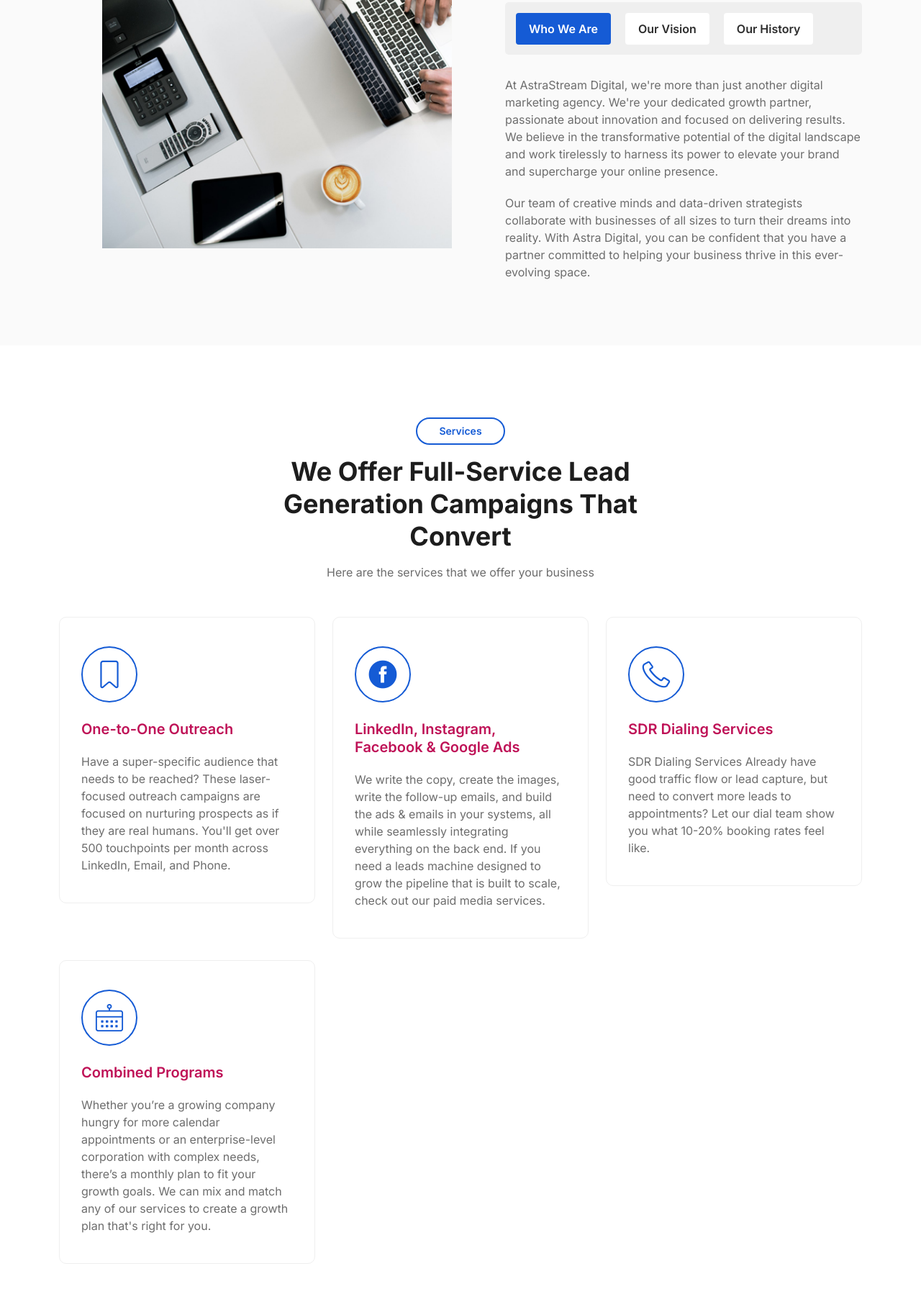
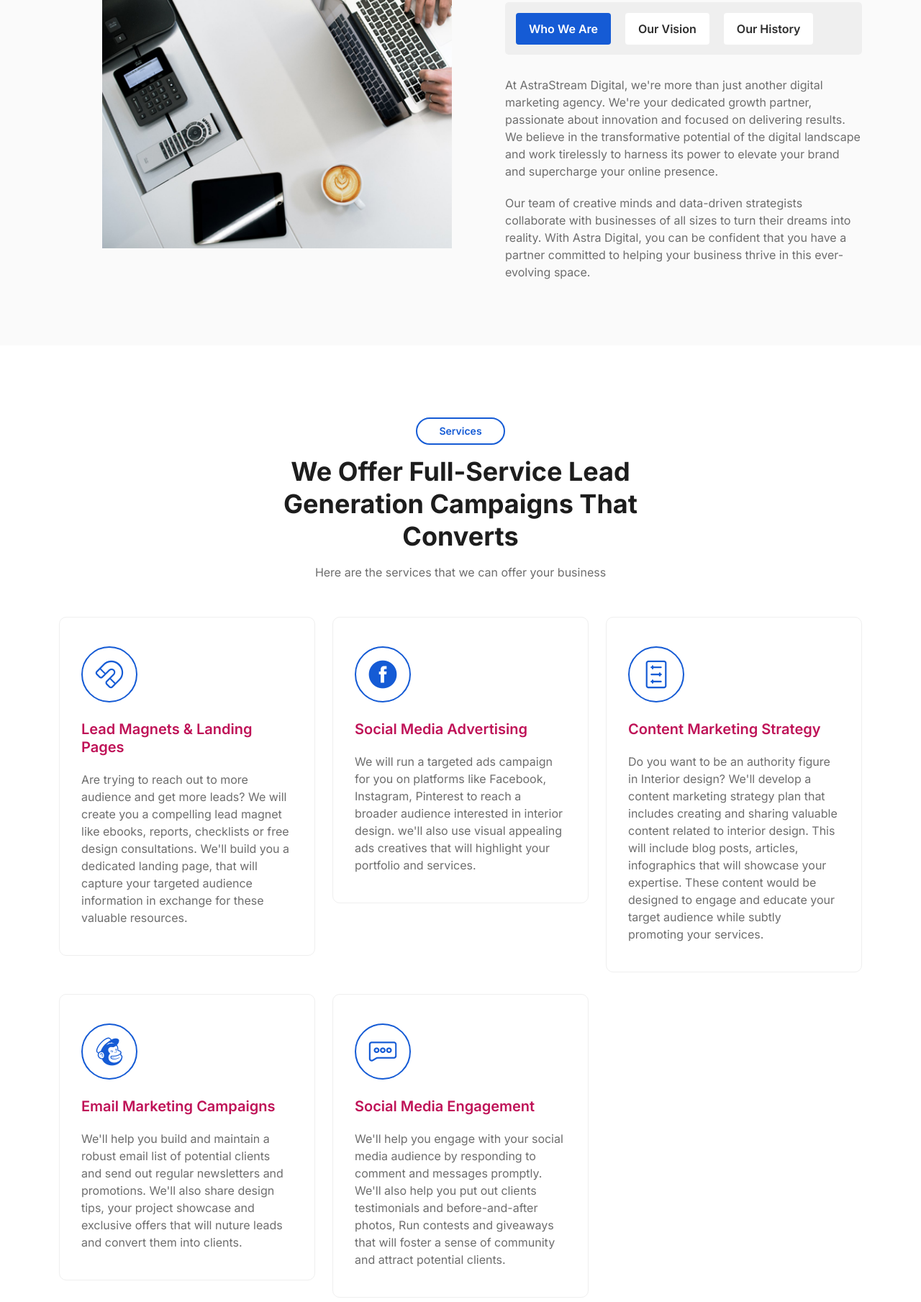
Before and after one commit to RoughGhost/astra-portfolio, a plain HTML site: page index.html in a window 1280 px wide. Shown: the part 991-2800 px from the top of the page at 72% size. Drawn offline with Linux system fonts and the light colour scheme.

Commit message:
updated new

```diff
--- a/index.html
+++ b/index.html
@@ -138,15 +138,15 @@
               In 30 Days At
               No Cost</h1>
             <p>
-              Most firms will ask you to pay first and simply trust them.
+              Most Agencies will ask you to pay first and simply trust them.
               We feel trust should be earned.
               So we'll build your entire lead generation system for free.
 
-              So why wait? Contact us today and let's get started on creating a strategy that's perfect for you.
+              So why wait? Contact us today and let's get started on creating a Marketing strategy that's perfect for you.
             </p>
             <div class="button">
-              <a href="https://stephenlouis34e.systeme.io/a4a4397a" class="btn primary-btn">Get Started</a>
-              <a href="https://stephenlouis34e.systeme.io/a4a4397a"
+              <a href="https://calendly.com/stephenlouis34e/free-consultation" target="_blank"  class="btn primary-btn">Get Started</a>
+              <a href="https://calendly.com/stephenlouis34e/free-consultation"
                 class="glightbox video-button">
 
 
@@ -313,9 +313,9 @@
             <div class="content">
               <h6>Services</h6>
               <h2 class="fw-bold">We Offer Full-Service Lead Generation
-                Campaigns That Convert</h2>
+                Campaigns That Converts</h2>
               <p>
-                Here are the services that we offer your business
+                Here are the services that we can offer your business
               </p>
             </div>
           </div>
@@ -330,13 +330,14 @@
         <div class="col-lg-4 col-md-6">
           <div class="single-services">
             <div class="service-icon">
-              <i class="lni lni-bookmark"></i>
+              <i class="lni lni-magnet"></i>
             </div>
             <div class="service-content">
-              <h4>One-to-One Outreach </h4>
+              <h4>Lead Magnets & Landing Pages </h4>
               <p>
-                Have a super-specific audience that needs to be reached? These laser-focused outreach campaigns are focused on nurturing prospects as if they are real humans.
-                You'll get over 500 touchpoints per month across LinkedIn, Email, and Phone.
+                Are trying to reach out to more audience and get more leads?
+                We will create you a compelling lead magnet like ebooks, reports, checklists or free design consultations.
+                We'll build you a dedicated landing page, that will capture your targeted audience information in exchange for these valuable resources.
               </p>
             </div>
           </div>
@@ -347,10 +348,10 @@
               <i class="lni lni-facebook-oval"></i>
             </div>
             <div class="service-content">
-              <h4>LinkedIn, Instagram, Facebook & Google Ads</h4>
+              <h4>Social Media Advertising</h4>
               <p>
-                We write the copy, create the images, write the follow-up emails, and build the ads & emails in your systems, all while seamlessly integrating everything on the back end.
-                If you need a leads machine designed to grow the pipeline that is built to scale, check out our paid media services.
+                We will run a targeted ads campaign for you on platforms like Facebook, Instagram, Pinterest to reach a broader audience interested in interior design.
+                we'll also use visual appealing ads creatives that will highlight your portfolio and services.
               </p>
             </div>
           </div>
@@ -358,13 +359,13 @@
         <div class="col-lg-4 col-md-6">
           <div class="single-services">
             <div class="service-icon">
-              <i class="lni lni-phone"></i>
+              <i class="lni lni-control-panel"></i>
             </div>
             <div class="service-content">
-              <h4>SDR Dialing Services</h4>
-              <p> SDR Dialing Services
-                 Already have good traffic flow or lead capture, but need to convert more leads to appointments?
-                Let our dial team show you what 10-20% booking rates feel like.
+              <h4>Content Marketing Strategy</h4>
+              <p> Do you want to be an authority figure in Interior design? We'll develop a content marketing strategy plan that includes creating and sharing valuable content related to interior design.
+                This will include blog posts, articles, infographics that will showcase your expertise.
+                These content would be designed to engage and educate your target audience while subtly promoting your services.
               </p>
             </div>
           </div>
@@ -372,13 +373,28 @@
         <div class="col-lg-4 col-md-6">
           <div class="single-services">
             <div class="service-icon">
-              <i class="lni lni-calendar"></i>
+              <i class="lni lni-mailchimp"></i>
             </div>
             <div class="service-content">
-              <h4>Combined Programs</h4>
+              <h4>Email Marketing Campaigns</h4>
               <p>
-                Whether you’re a growing company hungry for more calendar appointments or an enterprise-level corporation with complex needs, there’s a monthly plan to fit your growth goals.
-                We can mix and match any of our services to create a growth plan that's right for you.
+                We'll help you build and maintain a robust email list of potential clients and send out regular newsletters and promotions.
+                We'll also share design tips, your project showcase and exclusive offers that will nuture leads and convert them into clients.
+              </p>
+            </div>
+          </div>
+        </div>
+        <div class="col-lg-4 col-md-6">
+          <div class="single-services">
+            <div class="service-icon">
+              <i class="lni lni-comments"></i>
+            </div>
+            <div class="service-content">
+              <h4>Social Media Engagement</h4>
+              <p>
+                We'll help you engage with your social media audience by responding to comment and messages promptly.
+                We'll also help you put out clients testimonials and before-and-after photos,
+                Run contests and giveaways that will foster a sense of community and attract potential clients.
               </p>
             </div>
           </div>
@@ -415,7 +431,7 @@
           <div class="header-content">
             <h1>We work with Interior Designers, and we have unique strategies for each.</h1>
             <p>
-              Many of our clients count on us to generate their entire quota for “sales qualified leads” while others count us as just one of many lead sources that keep their team productive. Different businesses, teams, and sales cycles require different approaches. This is why it is more important than ever to have a team of appointment generation experts on your side.
+              Many of our clients count on us to generate their entire quota for “sales qualified leads” while others count us as just one of many lead sources that keep their team productive. Different businesses, teams, and sales cycles require different approaches. This is why it is more important than ever to have a team of lead generation experts on your side.
 
               You can no longer rely on a single source of lead generation in today’s economy.
             </p>
@@ -454,9 +470,9 @@
         </div>
         <div class="col-lg-6 col-md-12 col-12">
           <div class="header-content">
-            <h1>Buyers have evolved. And your outreach approach has to evolve as well.</h1>
+            <h1>Clients have evolved. And your outreach approach has to evolve as well.</h1>
             <p>By implementing our multi-channel and multi-touch approach, you'll meet your prospects on their level in a sales development machine that produces opportunities month after month.
-            We partner directly with your marketing and sales teams on a day-to-day basis to make sure all activities are aligned and we are all marching in a direction that will aid you in meeting your growth goals.
+            We partner directly with your marketing on a day-to-day basis to make sure all activities are aligned and we are all marching in a direction that will aid you in meeting your growth goals.
               Our clients see us as a natural extension of their team because that’s what we are.</p>
           </div>
         </div>
@@ -469,7 +485,7 @@
 
   <!-- Start Cta Area -->
   <section id="call-action" class="call-action">
-    <div class="container">
+    <!-- <div class="container">
       <div class="row justify-content-center">
         <div class="col-xxl-6 col-xl-7 col-lg-8 col-md-9">
           <div class="inner-content">
@@ -487,6 +503,28 @@
           </div>
         </div>
 
+      </div>
+    </div> -->
+    <div class="container">
+      <div class="row align-items-center inner-content">
+        <div class="col-lg-6 col-md-12 col-12">
+          <div class="header-image">
+            <img src="assets/images/ZmWIs7F6xu.png" alt="#" />
+          </div>
+        </div>
+        <div class="col-lg-6 col-md-12 col-12">
+          <div class="header-content">
+            <h2>7 New Ways to Win Clients as an Interior Designer</h2>
+            <p>
+              A recent extensive study was conducted of over 100 Interior Designers to find out what’s working for them right now to generate huge flows of new clients.<br/>
+               The results are astounding, to say the least.
+              Grab your FREE copy of the <b>"7 New Ways to Win Clients as an Interior Designer"</b> and discover what's crushing it.
+            </p>
+              <div class="light-rounded-buttons">
+                <a href="https://stephenlouis34e.systeme.io/a4a4397a" target="_blank"  class="btn primary-btn-outline">Grab Your Free Copy</a>
+              </div>
+          </div>
+        </div>
       </div>
     </div>
   </section>
--- a/style.css
+++ b/style.css
@@ -1553,6 +1553,10 @@ p {
   background: linear-gradient(45deg, var(--primary), var(--primary-dark));
   position: relative;
 }
+
+.call-action .h4 {
+  color: #ffffff;
+}
 @media only screen and (min-width: 768px) and (max-width: 991px) {
   .call-action {
     padding: 80px;
```
Also changed, not shown: 1 other file.
